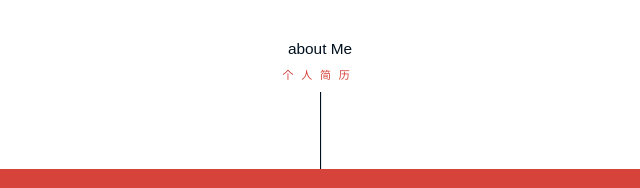
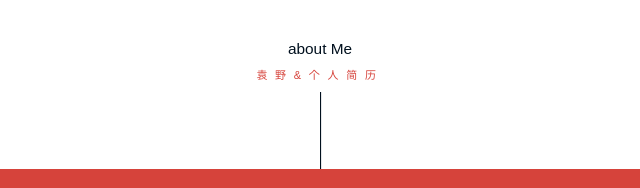
Before and after one commit to pollyyyuan/pollyyyuan.github.io, a plain HTML site: page index.html in a window 1280 px wide. Shown: the part 551-739 px from the top of the page, 320-960 px from the left. Drawn offline with Linux system fonts and the light colour scheme; files whose address does not match are found by name.

Commit message:
Update index.html

```diff
--- a/index.html
+++ b/index.html
@@ -13,7 +13,7 @@
 			<div class="page" id="page0">
 				<div class="logo1" >POL-YUAN</div>
 				<span class="txt-info about-me">about Me</span>
-				<span class="txt-info">个人简历 </span>
+				<span class="txt-info">袁野&个人简历 </span>
 				<i class="line"></i>
 				<div class="bgc"></div>
 			</div>
```
